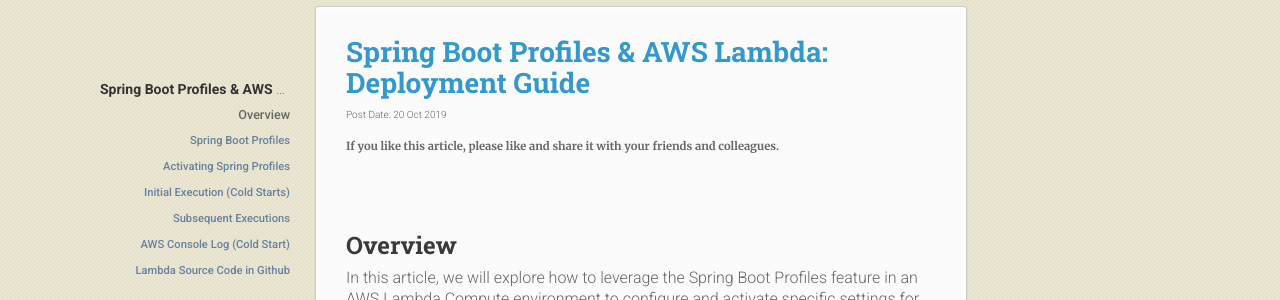
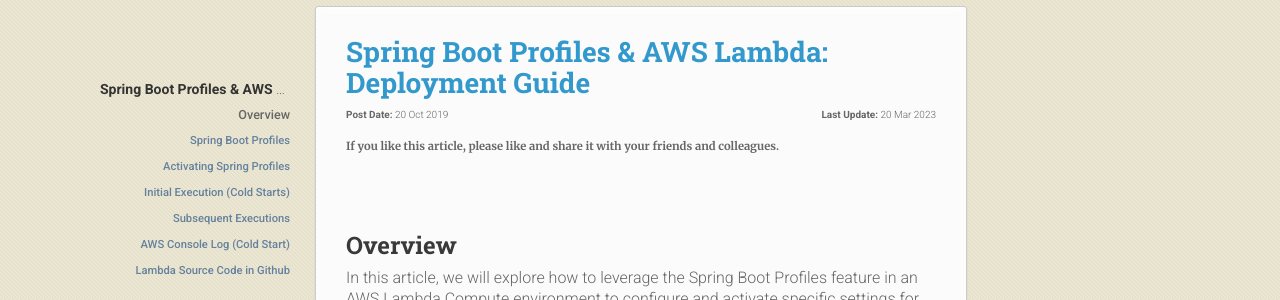
Before and after one commit to kapresoft/kapresoft.github.io, a Jekyll site: the page built from _posts/2019-10-20-aws-lambda-spring-boot-profiles.md, in a window 1280 px wide and 900 px high. Shown: the part 144-444 px from the top of the window. Built offline with Jekyll 4.4.1, drawn with Linux system fonts in a browser that asks for light colours; our own code applies the rules of GitHub Pages for plain Markdown files; comment, search, counter and statistics services are not loaded.

Commit message:
include article dates (post and modified)

```diff
--- a/_layouts/default.html
+++ b/_layouts/default.html
@@ -53,7 +53,7 @@
             </div>
         {% else %}
             <div>
-                <span style="float: left; font-size: x-small;">Post Date: {{ page.date | date_to_string }}</span>
+                <span style="float: left; font-size: x-small;"><b>Post Date:</b> {{ page.date | date_to_string }}</span>
                 <div style="clear: both">&nbsp;</div>
             </div>
         {% endif %}
--- a/_posts/2019-10-20-aws-lambda-spring-boot-profiles.md
+++ b/_posts/2019-10-20-aws-lambda-spring-boot-profiles.md
@@ -1,5 +1,6 @@
 ---
 title: "Spring Boot Profiles & AWS Lambda: Deployment Guide"
+last_modified_at:   2023-03-20 10:17:00 -0700
 image: /assets/images/kapresoft1-210x.png
 canonical_url: https://www.kapresoft.com/java/2019/10/20/aws-lambda-spring-boot-profiles.html
 category: java
```
Also changed, not shown: other parts of _posts/2019-10-20-aws-lambda-spring-boot-profiles.md (+0 -2 lines).
